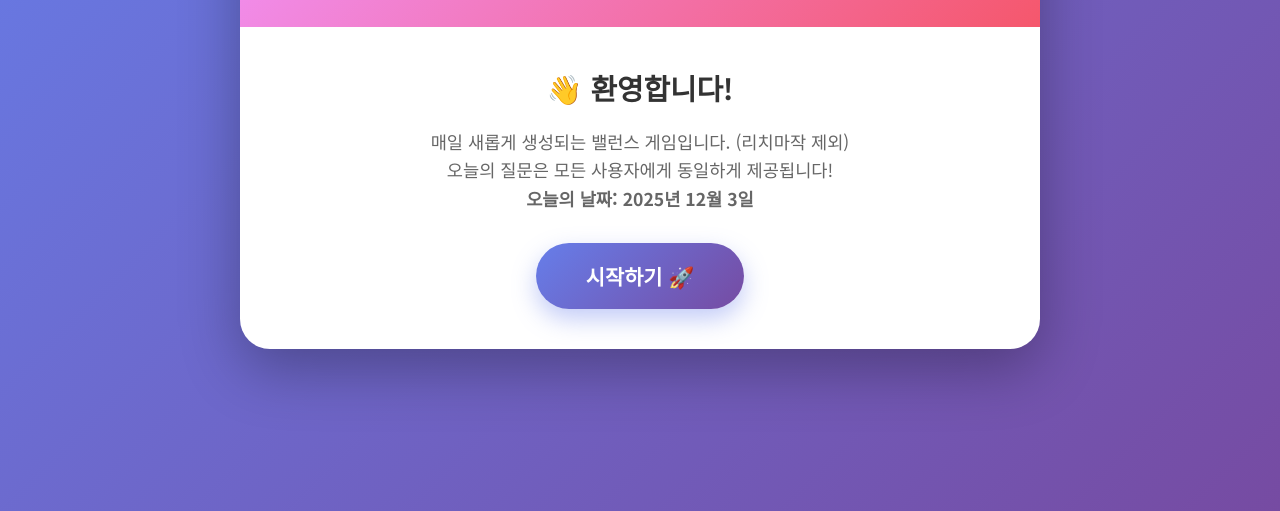
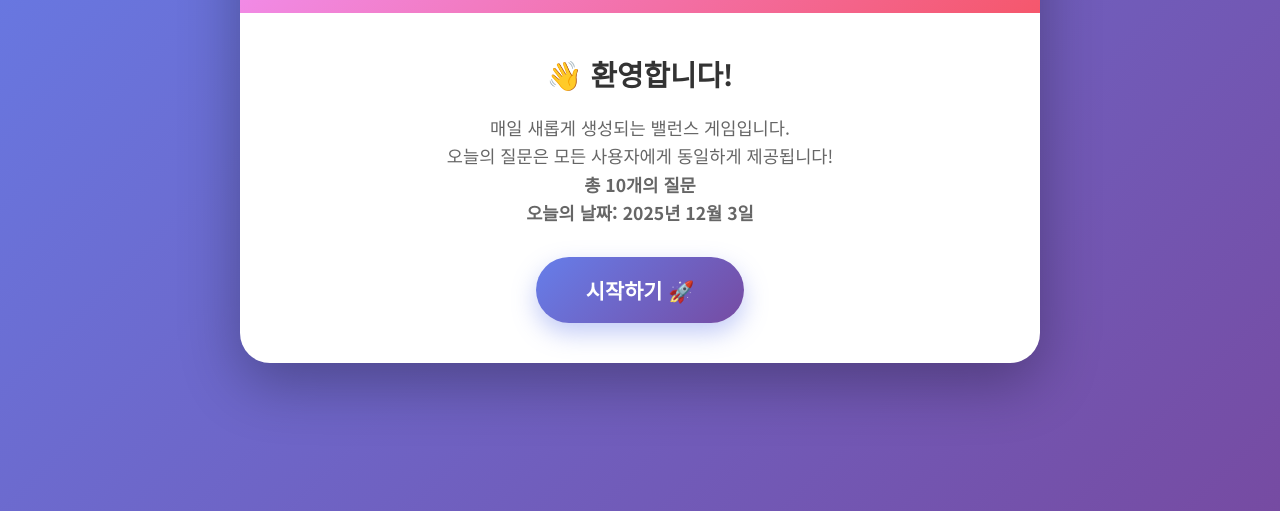
Before and after one commit to trendycandy/balance-game-generator, a plain HTML site: page index.html in a window 1280 px wide. Shown: the part 289-800 px from the top of the page. Drawn offline with nearby package versions, Linux system fonts and the light colour scheme.

Commit message:
Update index.html

```diff
--- a/index.html
+++ b/index.html
@@ -25,10 +25,12 @@
             <div class="start-screen" id="startScreen">
                 <h2>👋 환영합니다!</h2>
                 <p>
-                    매일 새롭게 생성되는 밸런스 게임입니다. (리치마작 제외) <br>
+                    매일 새롭게 생성되는 밸런스 게임입니다.<br>
                     오늘의 질문은 모든 사용자에게 동일하게 제공됩니다!<br>
+                    <strong>총 10개의 질문</strong><br>
                     <strong>오늘의 날짜: <span id="todayDate"></span></strong>
                 </p>
+
                 <button class="start-btn" onclick="showCategoryScreen()">시작하기 🚀</button>
             </div>
             <!-- 카테고리 선택 화면 -->
```
